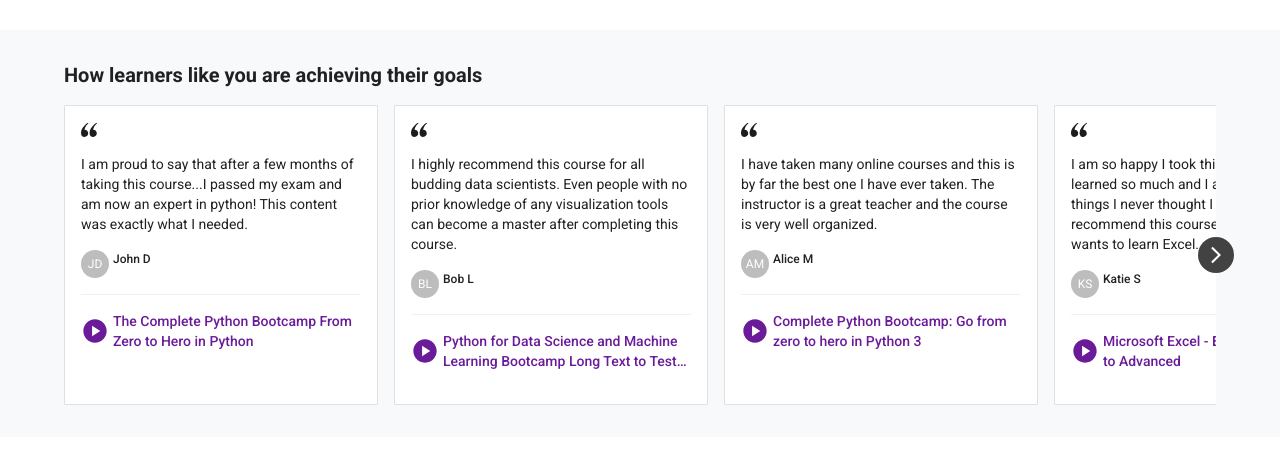
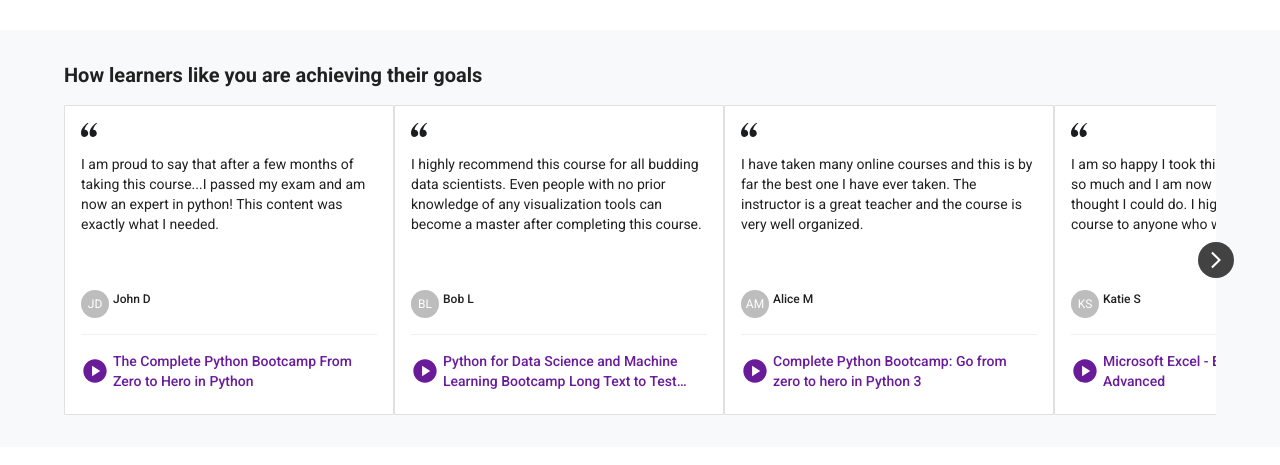
Before and after one commit to tuheli/video-course-platform, a React (Vite) app: page / in a window 1280 px wide. Shown: the part 1470-1935 px from the top of the page. Built offline with nearby package versions, Linux system fonts and the light colour scheme.

Commit message:
Layout updates

```diff
--- a/src/components/learner-positive-reviews/PositiveReviewCard.tsx
+++ b/src/components/learner-positive-reviews/PositiveReviewCard.tsx
@@ -12,8 +12,7 @@ interface PositiveReviewCardProps {
 }
 
 const iconSize = 28;
-const minHeight = 300;
-const maxWidth = 340;
+const minHeight = 310;
 
 const columGap = 2;
 const rowGap = 0.5;
@@ -36,9 +35,7 @@ export const PositiveReviewCard = ({
   return (
     <Paper
       sx={{
-        marginRight: 2,
         padding: 2,
-        maxWidth,
         minHeight,
       }}
     >
@@ -53,7 +50,7 @@ export const PositiveReviewCard = ({
         <Typography
           variant="body2"
           sx={{
-            minHeight: 80,
+            minHeight: 120,
           }}
         >
           {positiveReview.reviewText}
```
